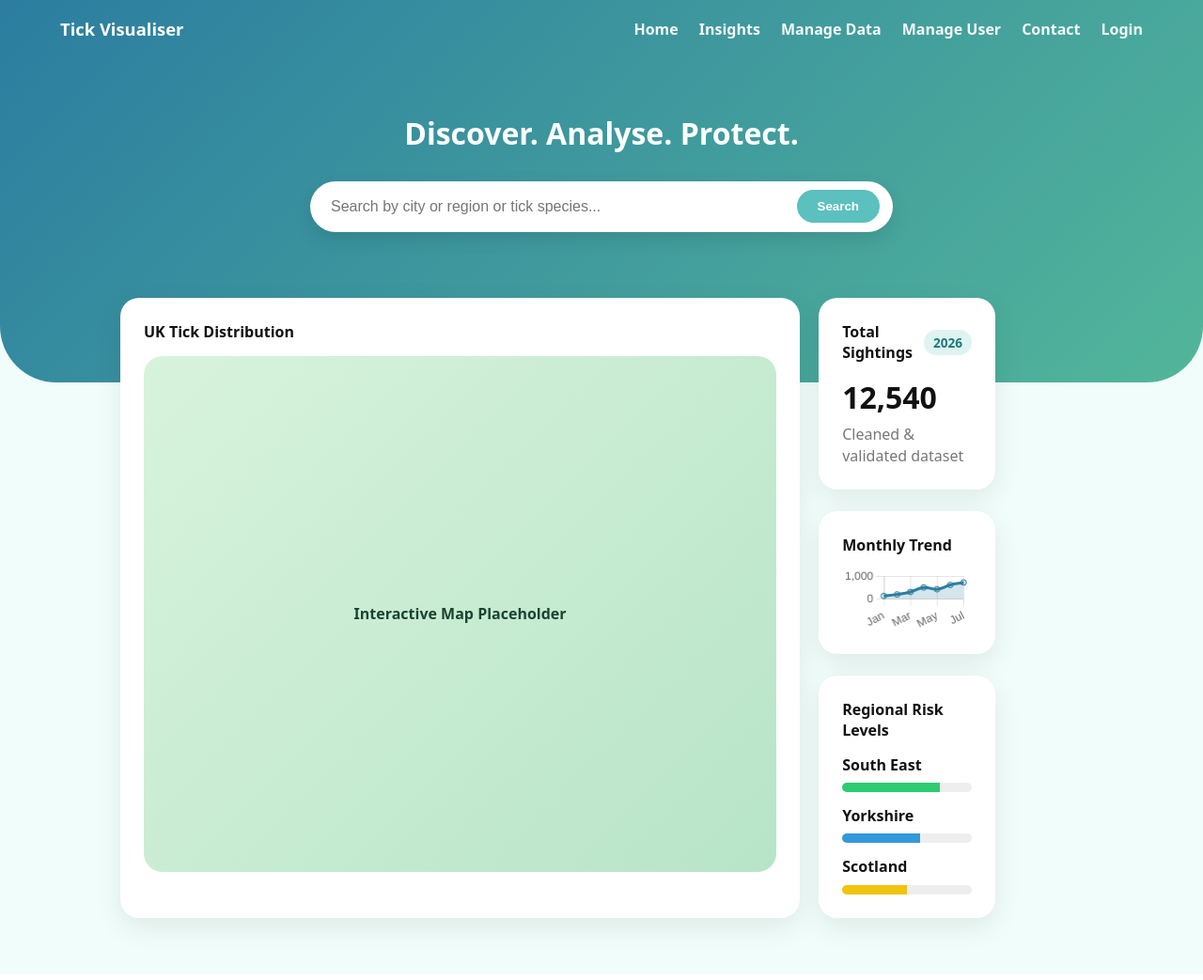
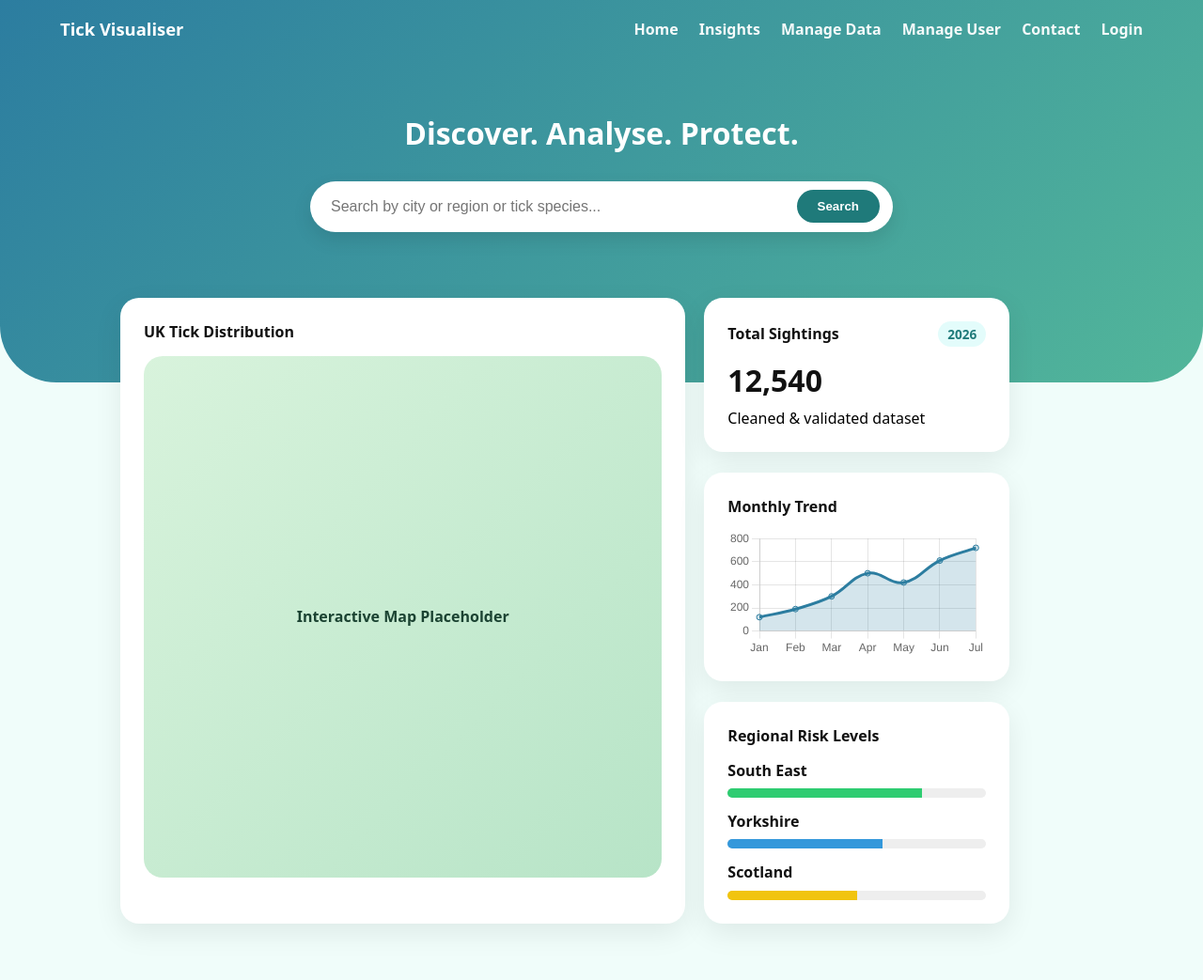
Before and after one commit to AniniSrinivasan/tickvisualiser, a PHP site: page /Pages/dashboard.php in a window 1280 px wide. Shown: the whole page at 94% size. Run offline with PHP 8.4, Linux system fonts and the light colour scheme.

Commit message:
accessibility - colour contrast fix

```diff
--- a/Style/style.css
+++ b/Style/style.css
@@ -126,7 +126,7 @@ a {
 }
 
 .btn-primary {
-    background: var(--secondary);
+    background: var(--primary);
     border-radius: 999px;
     color: #fff;
     border: none;
@@ -192,7 +192,7 @@ a {
 }
 
 .year-badge {
-    background: rgba(91, 192, 190, 0.2);
+    background: rgba(117, 237, 235, 0.2);
     color: var(--primary);
     padding: 4px 10px;
     border-radius: 999px;
@@ -207,7 +207,7 @@ a {
 }
 
 .card-subtext {
-    color: #777;
+    color: #000000;
     margin-top: 6px;
 }
 
@@ -273,6 +273,12 @@ a {
     grid-column: span 6;
 }
 
+/* width of cards on the right */
+.right {
+    height: 100%;
+    width: 325px;
+}
+
 /* responsive */
 @media (max-width: 900px) {
     .dashboard-grid {
```
Also changed, not shown: Style/login.css (+5 -5 lines).
